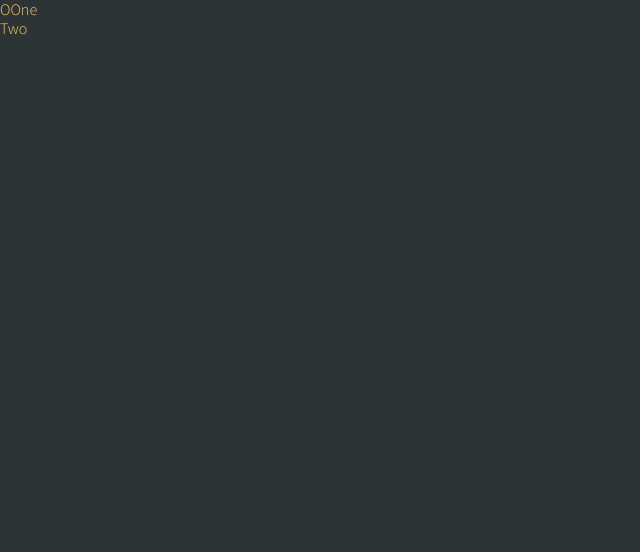
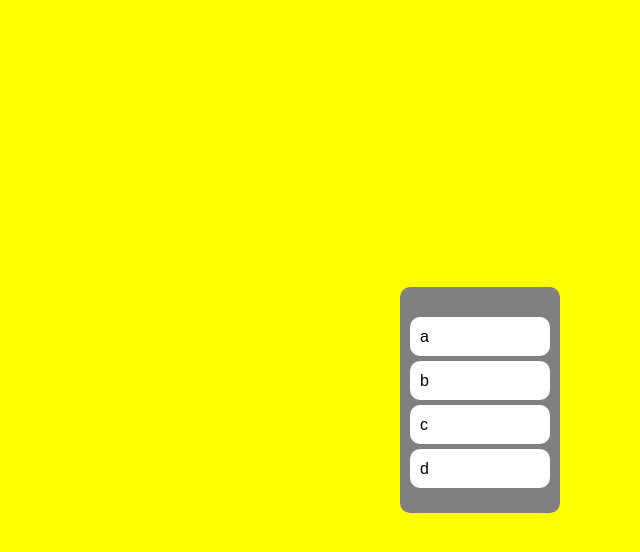
Before and after one commit to DUSTINRYOO/react-masterclass_ts, a React (Create React App) app: page / in a window 1280 px wide. Shown: the top 552 px of the page, without its empty margins (0-640 px from the left). Built offline with nearby package versions, Linux system fonts and the light colour scheme.

Commit message:
Drag and Drop

```diff
--- a/src/App.tsx
+++ b/src/App.tsx
@@ -1,36 +1,78 @@
-import { DragDropContext, Droppable, Draggable } from "react-beautiful-dnd";
+import styled from "styled-components";
+import {
+  DragDropContext,
+  Droppable,
+  Draggable,
+  DropResult,
+} from "react-beautiful-dnd";
+import { useRecoilState, useRecoilValue } from "recoil";
+import { toDoState } from "./atoms";
+
+const Wrapper = styled.div`
+  display: flex;
+  max-width: 480px;
+  width: 100%;
+  margin: 0 auto;
+  justify-content: center;
+  align-items: center;
+  height: 100vh;
+`;
+const Boards = styled.div`
+  display: grid;
+  width: 100%;
+  grid-template-columns: repeat(3, 1fr);
+`;
+const Board = styled.div`
+  padding: 20px 10px;
+  padding-top: 30px;
+  border-radius: 10px;
+  min-height: 200px;
+  background-color: ${(props) => props.theme.boardColor};
+`;
+const Card = styled.div`
+  border-radius: 10px;
+  padding: 10px 10px;
+  margin-bottom: 5px;
+  background-color: ${(props) => props.theme.cardColor};
+`;
 
 function App() {
-  const onDragEnd = () => {};
+  const [toDos, setToDos] = useRecoilState(toDoState);
+  const onDragEnd = ({ draggableId, destination, source }: DropResult) => {
+    if (!destination) return;
+    setToDos((oldToDos) => {
+      const copyToDos = [...oldToDos];
+      copyToDos.splice(source.index, 1);
+      copyToDos.splice(destination?.index, 0, draggableId);
+      return copyToDos;
+    });
+  };
   return (
     <DragDropContext onDragEnd={onDragEnd}>
-      <div>
+      <Wrapper>
+        <Boards>
           <Droppable droppableId="one">
             {(provided) => (
-            <ul ref={provided.innerRef} {...provided.droppableProps}>
-              <Draggable draggableId="first" index={0}>
+              <Board ref={provided.innerRef} {...provided.droppableProps}>
+                {toDos.map((toDo, index) => (
+                  <Draggable key={toDo} draggableId={toDo} index={index}>
                     {(provided) => (
-                  <li ref={provided.innerRef} {...provided.draggableProps}>
-                    <span {...provided.dragHandleProps}>O</span>
-                    One
-                  </li>
+                      <Card
+                        ref={provided.innerRef}
+                        {...provided.dragHandleProps}
+                        {...provided.draggableProps}
+                      >
+                        {toDo}
+                      </Card>
                     )}
                   </Draggable>
-              <Draggable draggableId="second" index={1}>
-                {(provided) => (
-                  <li
-                    ref={provided.innerRef}
-                    {...provided.draggableProps}
-                    {...provided.dragHandleProps}
-                  >
-                    Two
-                  </li>
-                )}
-              </Draggable>
-            </ul>
+                ))}
+                {provided.placeholder}
+              </Board>
             )}
           </Droppable>
-      </div>
+        </Boards>
+      </Wrapper>
     </DragDropContext>
   );
 }
--- a/src/atoms.tsx
+++ b/src/atoms.tsx
@@ -1,18 +1,6 @@
 import { atom, selector } from "recoil";
 
-export const minuteState = atom({
-  key: "minutes",
-  default: 0,
+export const toDoState = atom({
+  key: "toDo",
+  default: ["a", "b", "c", "d"],
 });
-
-export const hourSelector = selector({
-  key: "hours",
-  get: ({ get }) => {
-    const minutes = get(minuteState);
-    return minutes / 60;
-  },
-  set: ({ set }, newValue) => {
-    const minutes = Number(newValue) * 60;
-    set(minuteState, minutes);
-  },
-});
--- a/src/index.tsx
+++ b/src/index.tsx
@@ -63,7 +63,7 @@
   font-weight: 300;
   font-family: 'Source Sans Pro', sans-serif;
   background-color:${(props) => props.theme.bgColor};
-  color:${(props) => props.theme.textColor};
+  color:black;
   line-height: 1.2;
 }
 a {
--- a/src/styled.d.ts
+++ b/src/styled.d.ts
@@ -2,8 +2,8 @@
 
 declare module "styled-components" {
   export interface DefaultTheme {
-    textColor: string;
     bgColor: string;
-    accentColor: string;
+    cardColor: string;
+    boardColor: string;
   }
 }
--- a/src/theme.ts
+++ b/src/theme.ts
@@ -1,7 +1,7 @@
 import { DefaultTheme } from "styled-components";
 
 export const darkTheme: DefaultTheme = {
-  bgColor: "#2d3436",
-  textColor: "#fdcb6e",
-  accentColor: "#00b894",
+  bgColor: "yellow",
+  cardColor: "white",
+  boardColor: "gray",
 };
```
Lines whose indentation alone changed are shown as unchanged.
